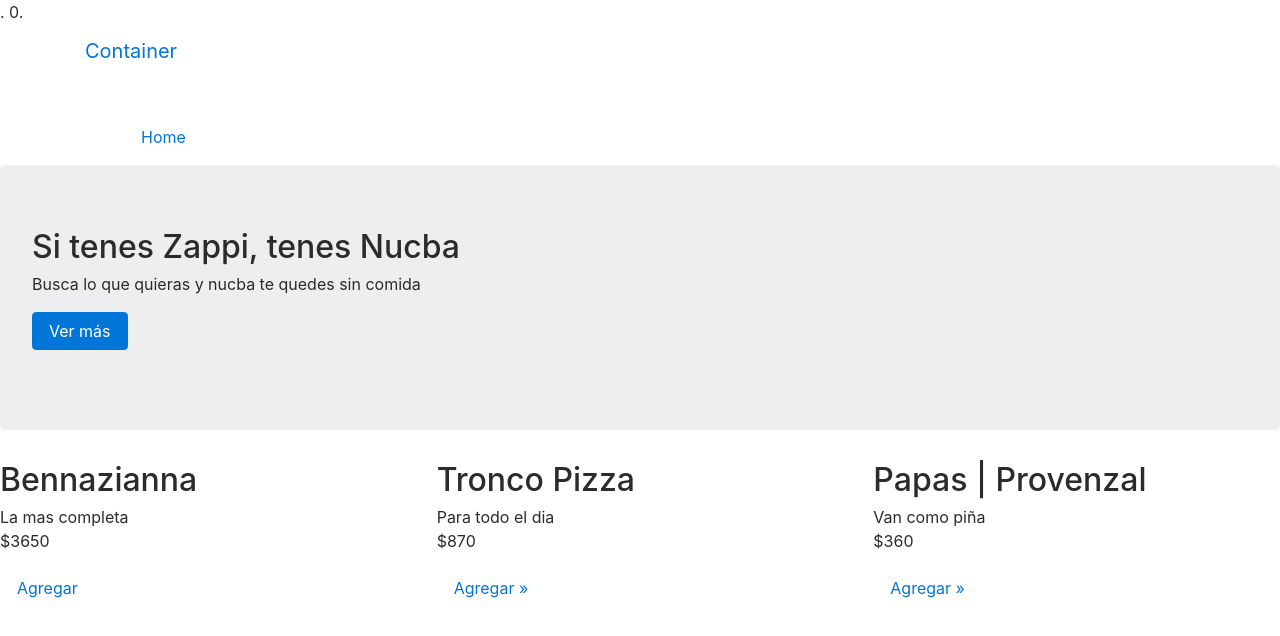
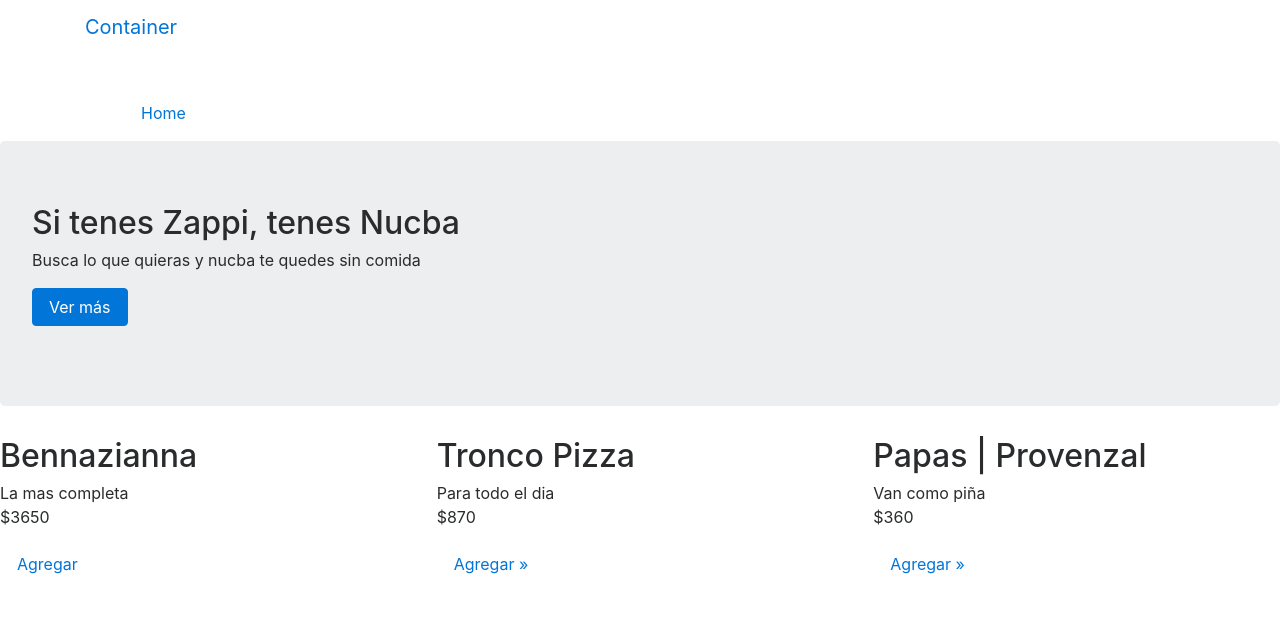
Before and after one commit to marcoarmando/e5v1.1, a website: page src/index.html in a window 1280 px wide. Drawn offline with nearby package versions, Linux system fonts and the light colour scheme.

Commit message:
push inicial

```diff
--- a/src/index.html
+++ b/src/index.html
@@ -10,9 +10,23 @@
     <meta name="description" content="Source code generated using layoutit.com">
     <meta name="author" content="LayoutIt!">
 
-    <link href="css/bootstrap.min.css" rel="stylesheet">
-.
-0.
+
+    <link href="css/bootstrap-grid.css" rel="stylesheet">
+	<link href="css/bootstrap-grid.css.map" rel="stylesheet">
+	<link href="css/bootstrap.min.css" rel="stylesheet">
+	<link href="css/bootstrap-reboot.css" rel="stylesheet">
+	<link href="css/bootstrap-reboot.min.css" rel="stylesheet">
+	<link href="css/bootstrap-reboot.css.map" rel="stylesheet">
+	<link href="css/bootstrap-grid.min.css" rel="stylesheet">
+	<link href="css/bootstrap-grid.min.css.map" rel="stylesheet">
+	<link href="css/bootstrap.css" rel="stylesheet">
+	<link href="css/bootstrap.css.map" rel="stylesheet">
+	<link href="css/bootstrap.min.css" rel="stylesheet">
+	<link href="css/bootstrap-reboot.min.css" rel="stylesheet">
+
+
+
+
 
 	<nav class="navbar navbar-expand-lg navbar-dark bg-dark" aria-label="Eighth navbar example">
 		<div class="container">
```
